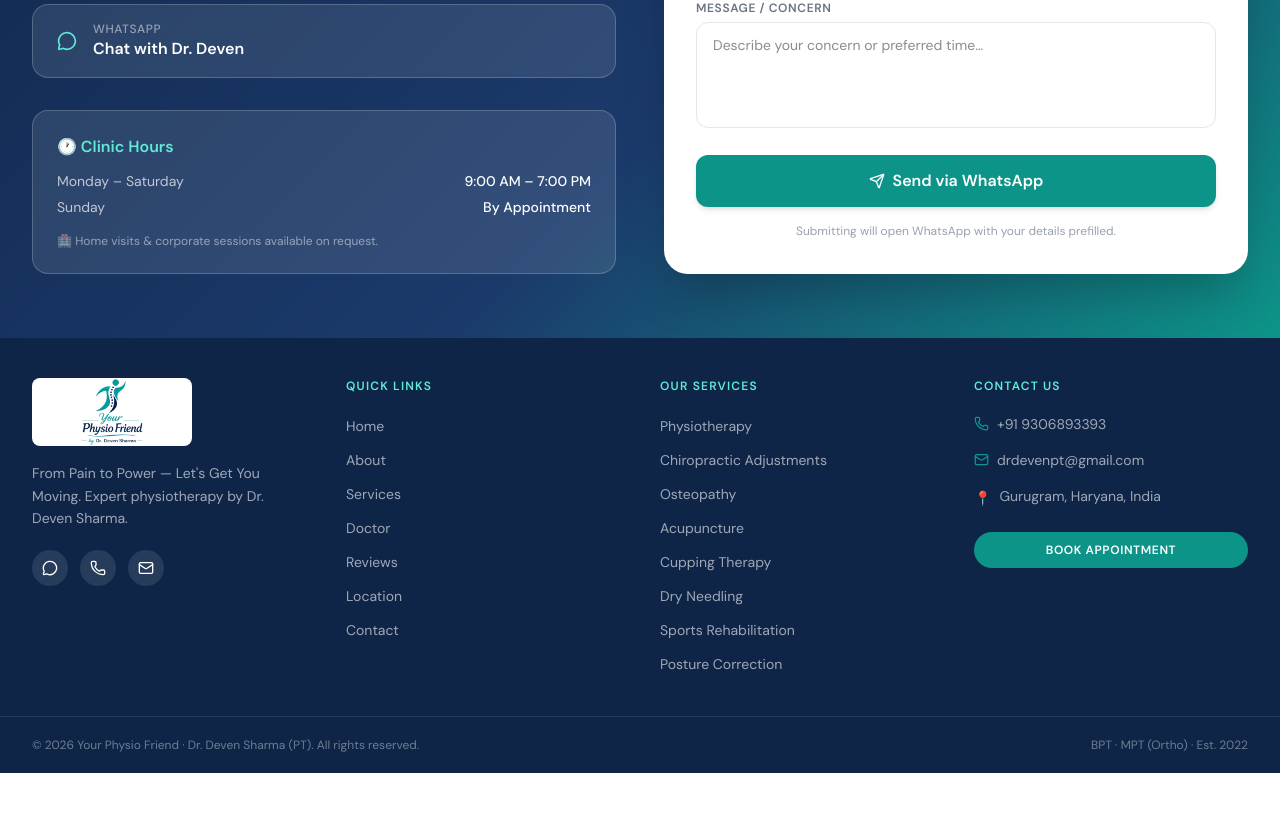
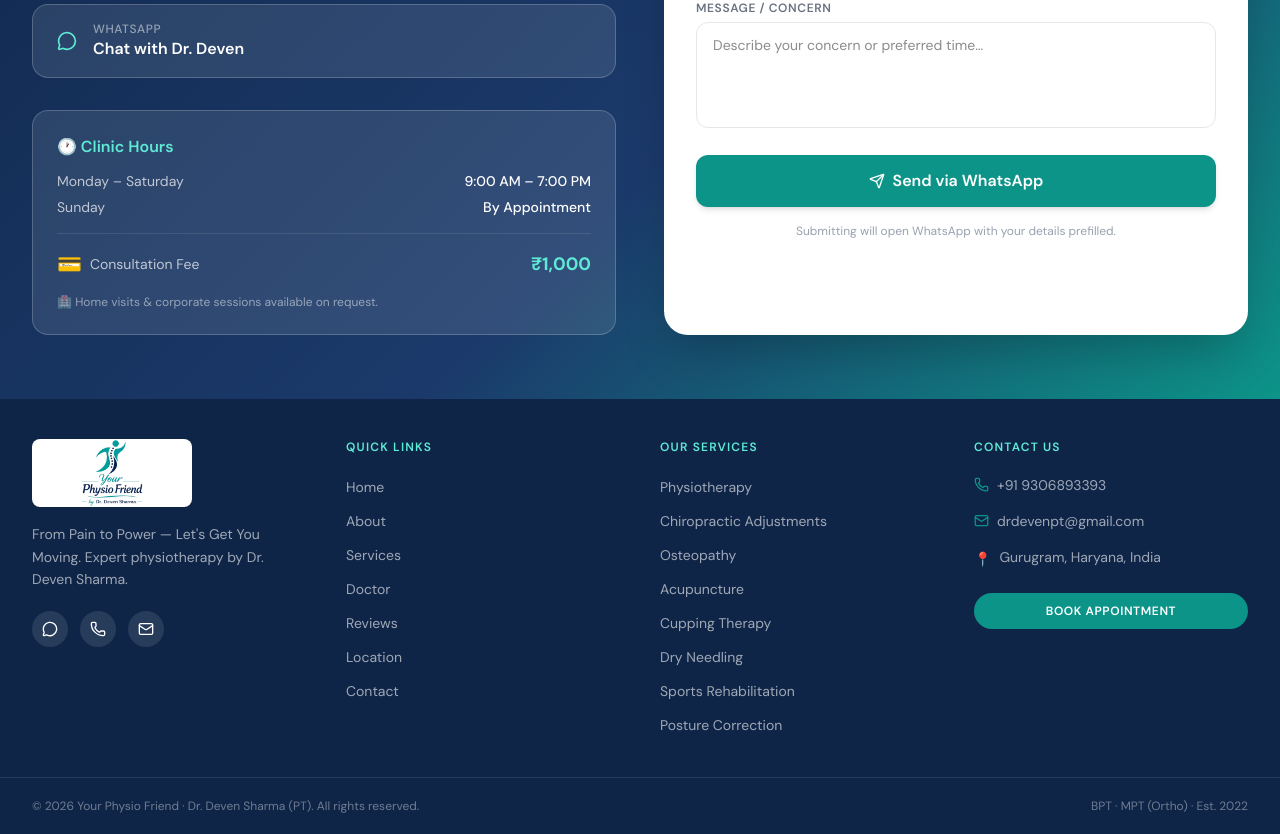
Before and after one commit to Rohitjangra786/YourPhysioFriend, a Next.js app: page / in a window 1280 px wide. Shown: the part 5797-6631 px from the top of the page. Before the commit the page ends 6570 px from the top, so only its background shows below. Built offline with nearby package versions, Linux system fonts and the light colour scheme.

Commit message:
feat: add consultation fee ₹1000 in contact section

```diff
--- a/src/components/Contact.tsx
+++ b/src/components/Contact.tsx
@@ -86,6 +86,13 @@ export default function Contact() {
               <div className="flex flex-col gap-1.5 text-sm text-white/70">
                 <div className="flex justify-between"><span>Monday – Saturday</span><span className="text-white font-medium">9:00 AM – 7:00 PM</span></div>
                 <div className="flex justify-between"><span>Sunday</span><span className="text-white font-medium">By Appointment</span></div>
+              </div>
+              <div className="flex items-center justify-between mt-4 pt-4 border-t border-white/10">
+                <div className="flex items-center gap-2">
+                  <span className="text-xl">💳</span>
+                  <span className="text-sm text-white/70">Consultation Fee</span>
+                </div>
+                <span className="text-[#5eead4] font-bold text-lg">₹1,000</span>
               </div>
               <p className="text-xs text-white/50 mt-4">
                 🏥 Home visits &amp; corporate sessions available on request.
```
